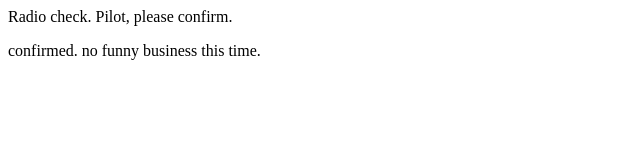
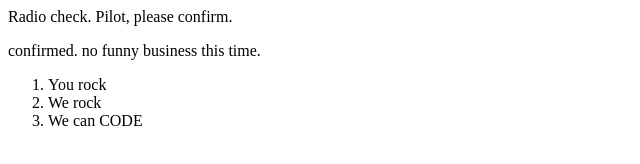
Before and after one commit to LesleyHeyer/communication-log, a plain HTML site: page index.html in a window 1280 px wide. Shown: the whole page, without its empty margins (0-640 px from the left). Drawn offline with Linux system fonts and the light colour scheme.

Commit message:
Third line added!

```diff
--- a/index.html
+++ b/index.html
@@ -2,5 +2,10 @@
    <body>
       <p>Radio check. Pilot, please confirm.</p>
       <p>confirmed. no funny business this time.</p>
+      <ol>
+         <li>You rock</li>
+         <li>We rock</li>
+         <li>We can CODE</li>
+      </ol>
    </body>
 </html>
```
